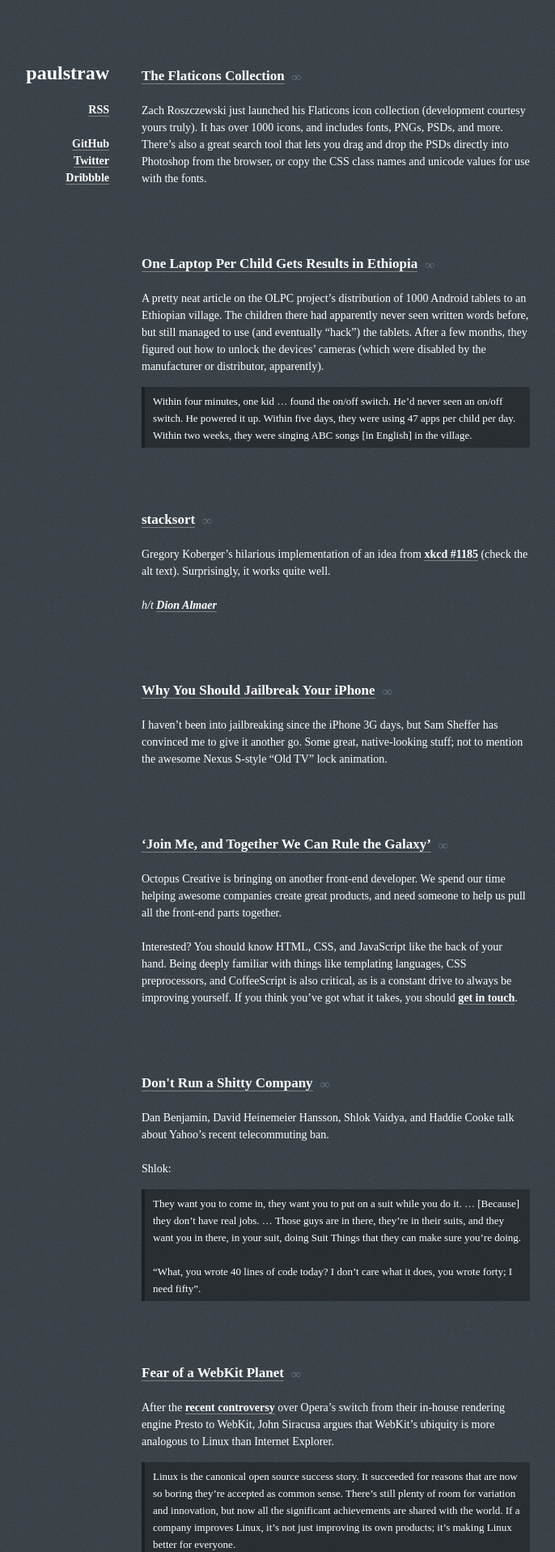
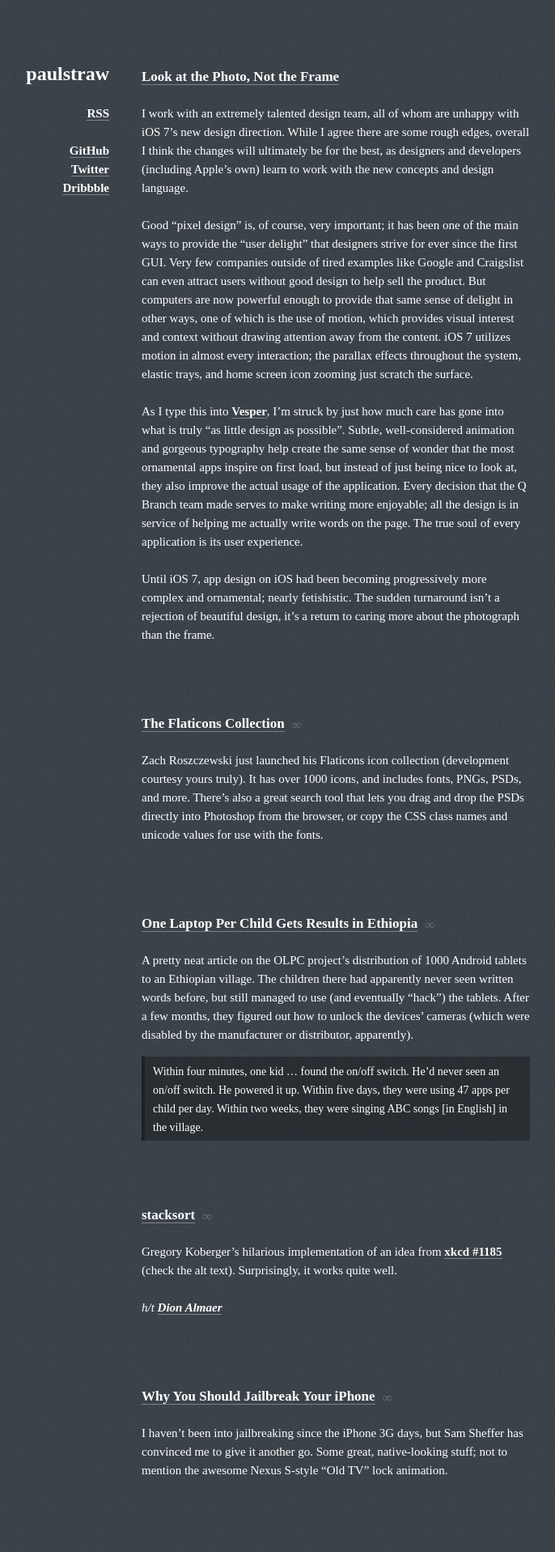
Before and after one commit to paulstraw/paulstraw.github.com, a Jekyll site: the page built from index.html, in a window 1280 px wide. Shown: the top 1917 px of the page at 81% size, without its empty margins (315-1001 px from the left). Built offline with Jekyll 4.4.1, drawn with Linux system fonts in a browser that asks for light colours; Markdown is read by kramdown in place of the engine named in the settings; comment, search, counter and statistics services are not loaded.

Commit message:
Some style tweaks, and a new article.

```diff
--- a/_config.yml
+++ b/_config.yml
@@ -9,6 +9,10 @@
     - autolink
     - hard_wrap
 pygments: true
-auto: true
-exclude: site.scss, mixins.scss, railscasts.scss, site.coffee, Grindfile
+exclude:
+    - site.scss
+    - mixins.scss
+    - railscasts.scss
+    - site.coffee
+    - Grindfile
 permalink: pretty
--- /dev/null
+++ b/_posts/2013-10-04-look-at-the-photo-not-the-frame.md
@@ -0,0 +1,13 @@
+---
+title: "Look at the Photo, Not the Frame"
+layout: post
+date: 2013-10-04 04:35:00
+---
+
+I work with an extremely talented design team, all of whom are unhappy with iOS 7's new design direction. While I agree there are some rough edges, overall I think the changes will ultimately be for the best, as designers and developers (including Apple's own) learn to work with the new concepts and design language.
+
+Good "pixel design" is, of course, very important; it has been one of the main ways to provide the "user delight" that designers strive for ever since the first GUI. Very few companies outside of tired examples like Google and Craigslist can even attract users without good design to help sell the product. But computers are now powerful enough to provide that same sense of delight in other ways, one of which is the use of motion, which provides visual interest and context without drawing attention away from the content. iOS 7 utilizes motion in almost every interaction; the parallax effects throughout the system, elastic trays, and home screen icon zooming just scratch the surface.
+
+As I type this into [Vesper](http://vesperapp.co), I'm struck by just how much care has gone into what is truly "as little design as possible". Subtle, well-considered animation and gorgeous typography help create the same sense of wonder that the most ornamental apps inspire on first load, but instead of just being nice to look at, they also improve the actual usage of the application. Every decision that the Q Branch team made serves to make writing more enjoyable; all the design is in service of helping me actually write words on the page. The true soul of every application is its user experience.
+
+Until iOS 7, app design on iOS had been becoming progressively more complex and ornamental; nearly fetishistic. The sudden turnaround isn't a rejection of beautiful design, it's a return to caring more about the photograph than the frame.
--- a/site.css
+++ b/site.css
@@ -275,8 +275,8 @@
 body {
   background: #3a4249 url("img/bg.png") fixed;
   color: #fff;
-  font-size: 14px;
-  line-height: 21px; }
+  font-size: 15px;
+  line-height: 23px; }
 
 h1, h2, h3, h4, h5, h6 {
   font-weight: 600; }
@@ -284,7 +284,7 @@
 a {
   color: #fff;
   font-weight: 600;
-  border-bottom: 1px solid #7f8386;
+  border-bottom: 1px solid #7F8386;
   text-decoration: none;
   position: relative;
   transition: border-color 120ms linear;
@@ -312,15 +312,15 @@
         border: 0; }
     section#main aside nav ul {
       list-style: none;
-      margin-top: 21px; }
+      margin-top: 23px; }
       section#main aside nav ul.meta {
-        margin-top: 24px; }
+        margin-top: 26px; }
   section#main div#articles {
     margin-left: 180px;
     width: 480px;
     margin-top: 3px; }
     section#main div#articles article {
-      margin-bottom: 84px; }
+      margin-bottom: 86px; }
       section#main div#articles article h1 {
         font-size: 17px; }
         section#main div#articles article h1 a.permalink {
@@ -334,11 +334,11 @@
           -moz-transition: color 120ms linear;
           -o-transition: color 120ms linear;
           -ms-transition: color 120ms linear;
-          line-height: 18px; }
+          line-height: 19px; }
           section#main div#articles article h1 a.permalink:hover {
             color: #fff; }
       section#main div#articles article div.content p {
-        margin-top: 21px; }
+        margin-top: 23px; }
       section#main div#articles article div.content pre {
         background: rgba(0, 0, 0, 0.3);
         margin: 15px 0 -6px;
@@ -362,7 +362,7 @@
       section#main div#articles article div.content blockquote {
         padding: 7px 10px 5px;
         border-left: 4px solid rgba(0, 0, 0, 0.3);
-        font-size: 13px;
+        font-size: 14px;
         background: rgba(0, 0, 0, 0.3);
         margin: 15px 0 -6px;
         border-radius: 0 2px 2px 0;
@@ -382,9 +382,9 @@
       section#main div#articles article div.content h1, section#main div#articles article div.content h2, section#main div#articles article div.content h3, section#main div#articles article div.content h4, section#main div#articles article div.content h5, section#main div#articles article div.content h6 {
         margin-top: 21px; }
       section#main div#articles article div.content h2 {
-        font-size: 16px; }
+        font-size: 17px; }
       section#main div#articles article div.content p.date {
-        font-size: 12px;
+        font-size: 13px;
         font-style: italic;
         color: #7F8386; }
 
```
Also changed, not shown: site.scss (+9 -9 lines).
